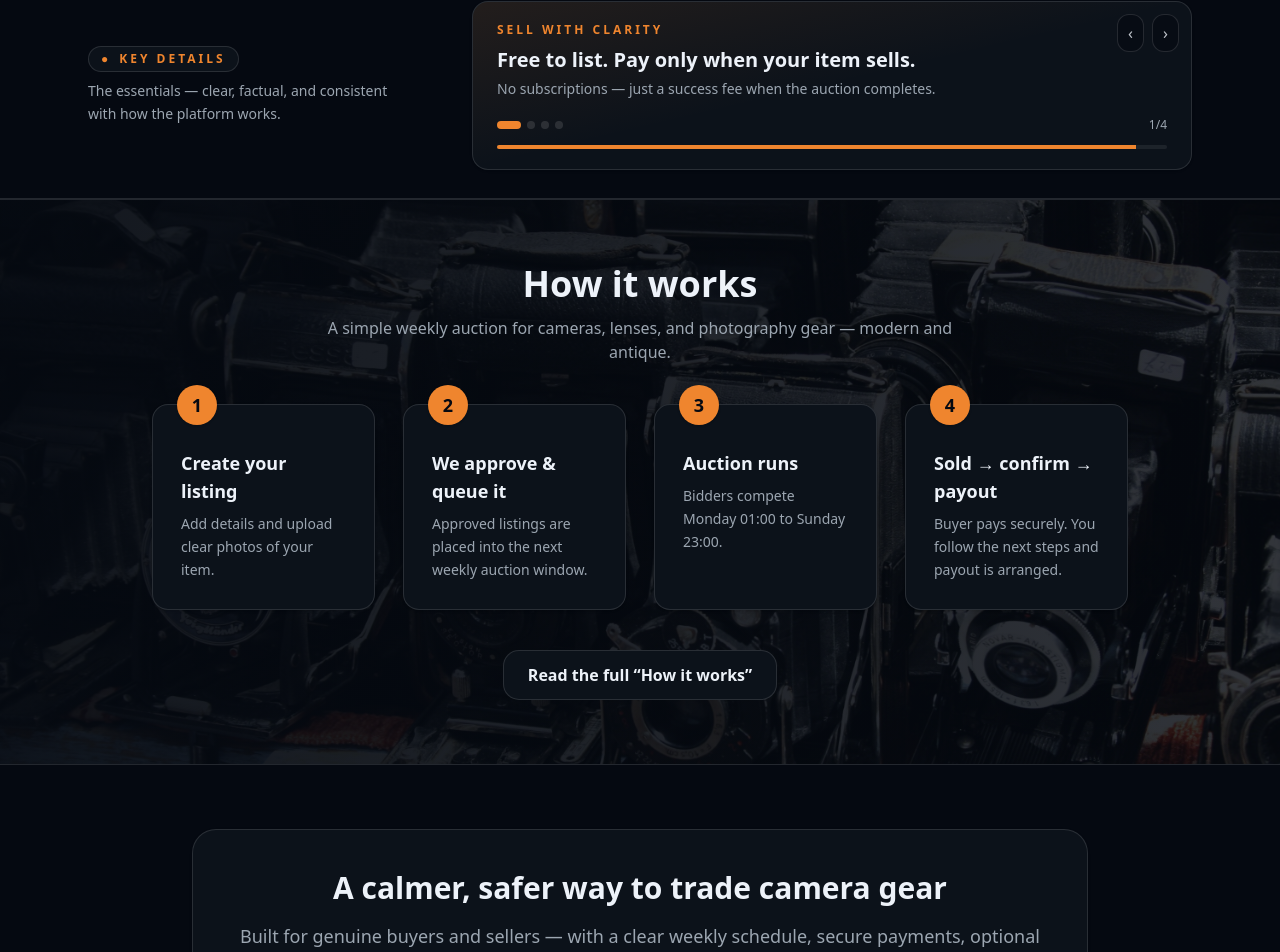
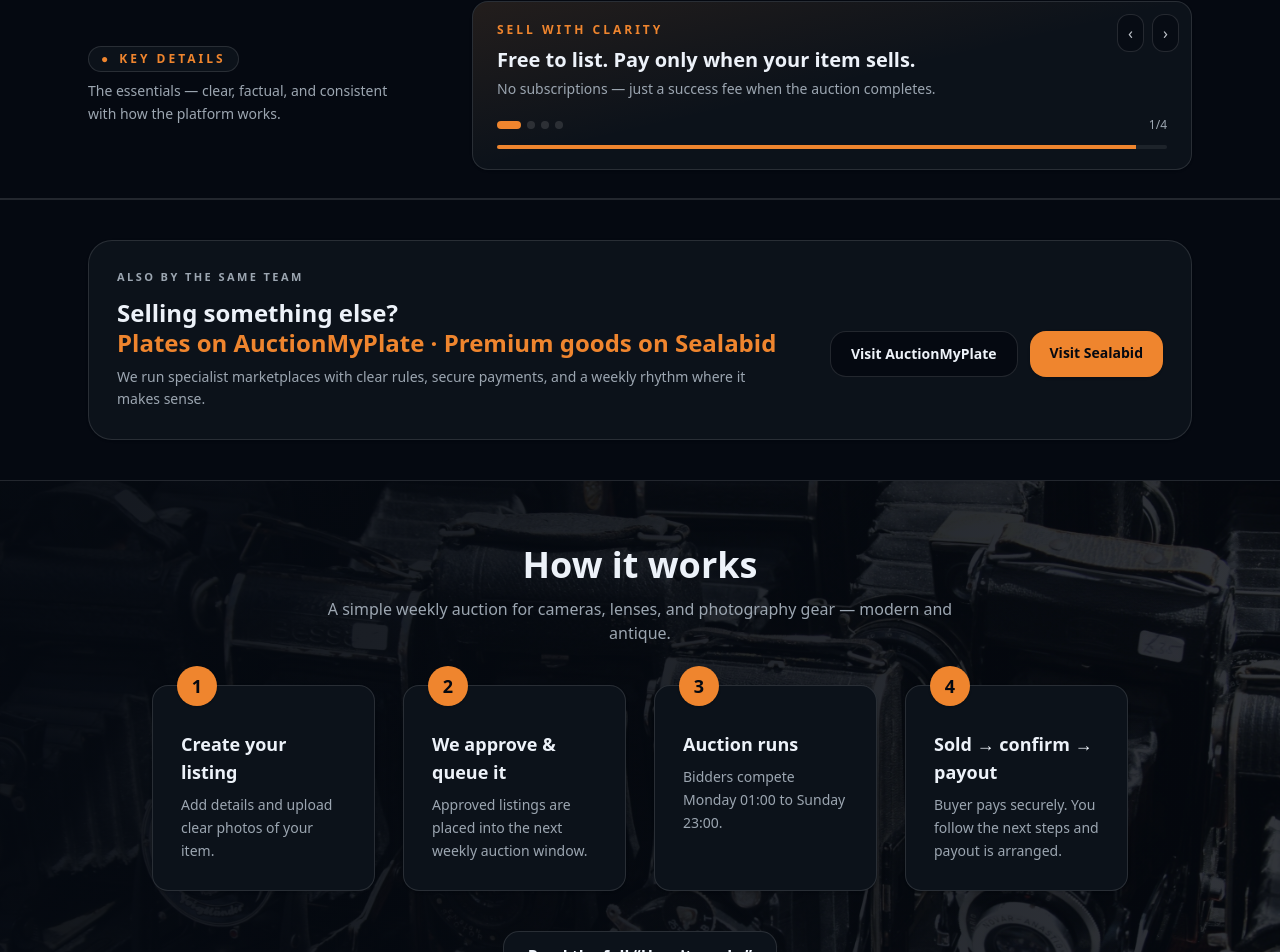
Before and after one commit to mcmors63/auctionmycamera, a Next.js app: page / in a window 1280 px wide. Shown: the part 1238-2190 px from the top of the page. Built offline with nearby package versions, Linux system fonts and the light colour scheme; no server answers.

Commit message:
Homepage: add sister-site promo to AuctionMyPlate + Sealabid

```diff
--- a/app/page.tsx
+++ b/app/page.tsx
@@ -9,6 +9,10 @@ const SITE_URL = (process.env.NEXT_PUBLIC_SITE_URL || "https://auctionmycamera.c
   /\/+$/,
   ""
 );
+
+// ✅ Sister sites (keep as constants to avoid typos)
+const PLATE_URL = "https://auctionmyplate.co.uk";
+const SEALABID_URL = "https://sealabid.com";
 
 export const metadata: Metadata = {
   metadataBase: new URL(SITE_URL),
@@ -347,6 +351,53 @@ export default function HomePage() {
         <HomeBannerCarousel />
       </section>
 
+      {/* ✅ NEW: Sister marketplaces (subtle, premium, non-spammy) */}
+      <section className="border-b border-border bg-background">
+        <div className="max-w-6xl mx-auto px-6 py-10">
+          <div className="rounded-3xl border border-border bg-card p-6 sm:p-7 shadow-sm">
+            <p className="text-[11px] font-semibold tracking-[0.22em] text-muted-foreground uppercase">
+              Also by the same team
+            </p>
+
+            <div className="mt-3 flex flex-col md:flex-row md:items-center md:justify-between gap-5">
+              <div>
+                <h2 className="text-xl sm:text-2xl font-extrabold leading-tight">
+                  Selling something else?
+                  <span className="block text-primary">
+                    Plates on AuctionMyPlate · Premium goods on Sealabid
+                  </span>
+                </h2>
+
+                <p className="mt-2 text-sm text-muted-foreground max-w-2xl leading-relaxed">
+                  We run specialist marketplaces with clear rules, secure payments, and a weekly rhythm
+                  where it makes sense.
+                </p>
+              </div>
+
+              <div className="flex flex-wrap gap-3">
+                <a
+                  href={PLATE_URL}
+                  target="_blank"
+                  rel="noopener noreferrer"
+                  className="px-5 py-3 rounded-xl font-semibold text-sm text-center transition border border-border bg-background hover:bg-accent focus:outline-none focus:ring-2 focus:ring-ring"
+                >
+                  Visit AuctionMyPlate
+                </a>
+
+                <a
+                  href={SEALABID_URL}
+                  target="_blank"
+                  rel="noopener noreferrer"
+                  className="px-5 py-3 rounded-xl font-semibold text-sm text-center shadow-sm transition bg-primary text-primary-foreground hover:opacity-90 focus:outline-none focus:ring-2 focus:ring-ring"
+                >
+                  Visit Sealabid
+                </a>
+              </div>
+            </div>
+          </div>
+        </div>
+      </section>
+
       <section className="relative border-b border-border bg-background overflow-hidden">
         <div className="absolute inset-0">
           <Image
```
